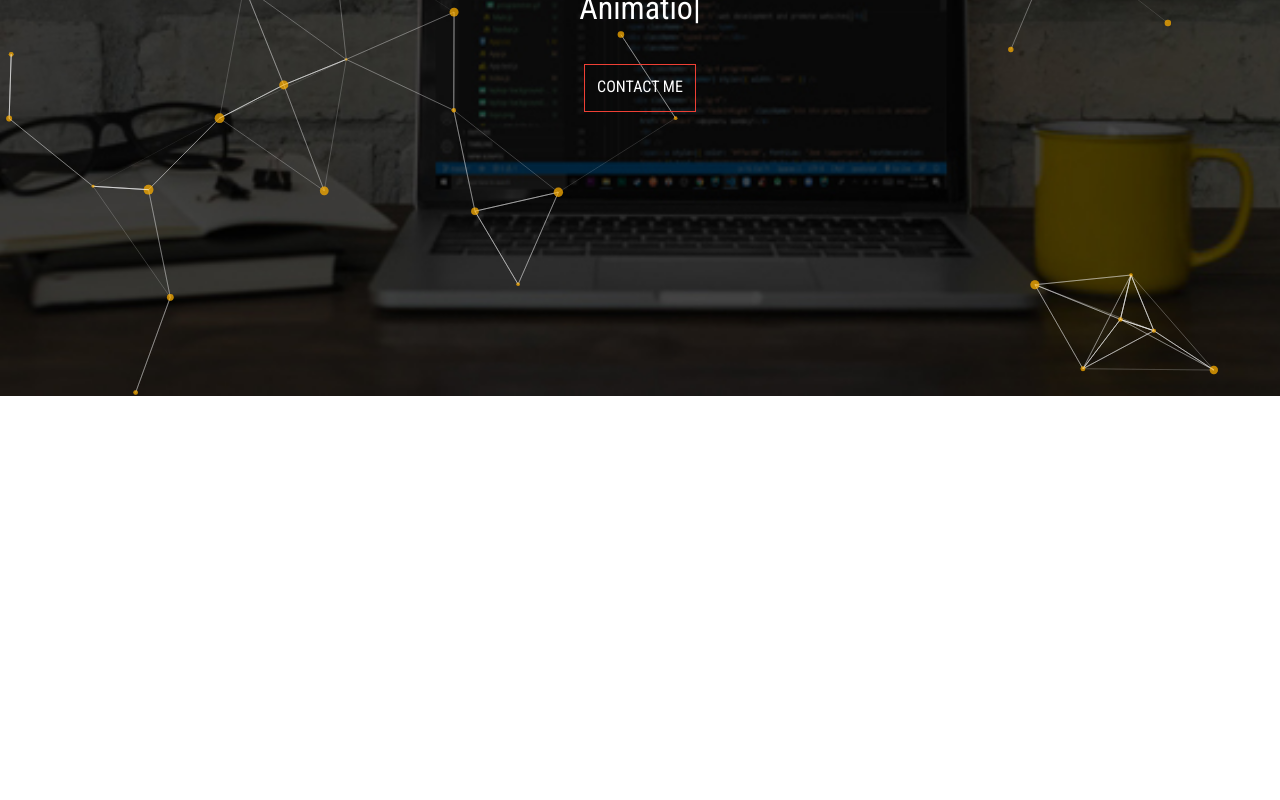
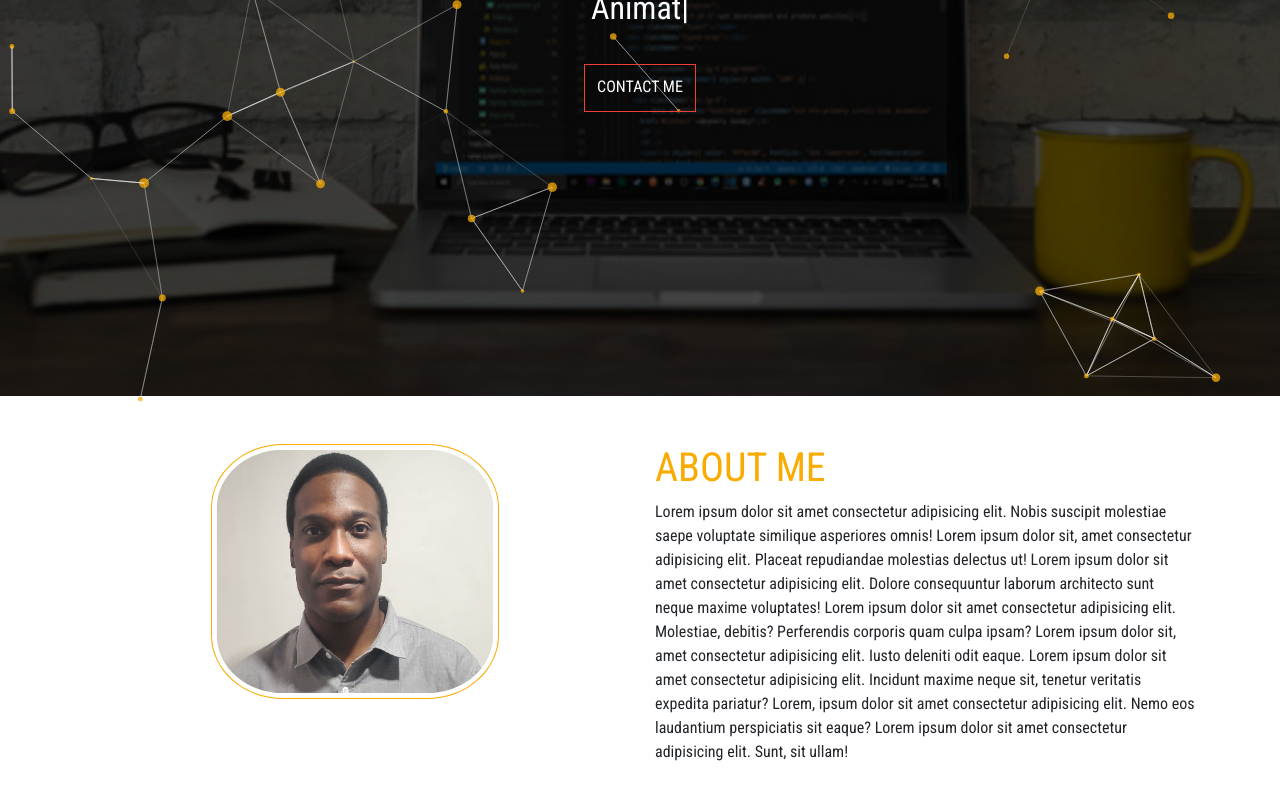
Before and after one commit to theoverse/portfolio-project, a React (Create React App) app: page / in a window 1280 px wide. Shown: the part 388-1188 px from the top of the page. Before the commit the page ends 800 px from the top, so only its background shows below. Built offline with nearby package versions, Linux system fonts and the light colour scheme.

Commit message:
About Me completed

```diff
--- a/src/App.css
+++ b/src/App.css
@@ -1,7 +1,7 @@
 @import url('https://fonts.googleapis.com/css2?family=Roboto+Condensed&display=swap');
 
 body {
-  font-family: 'Roboto Condensed', sans-serif;
+  font-family: 'Roboto Condensed', sans-serif !important;
 }
 
 :root {
@@ -79,7 +79,6 @@ nav ul {
   justify-content: center;
   align-items: center;
   text-align: center;
-  font-family: 'Roboto Condensed', sans-serif;
   z-index: 1;
 }
 
@@ -133,3 +132,29 @@ nav ul {
     display: none;
   }
 }
+
+/************************** ABOUT ME *******************************/
+.photo-wrap {
+  display: flex;
+  justify-content: center;
+  align-items: center;
+
+}
+
+.profile-img {
+  width: 18rem;
+  border-radius: 25%;
+  padding: .3rem;
+  border: 1px solid var(--primary-orange);
+}
+
+.about-heading {
+  color: var(--primary-orange);
+  text-transform: uppercase;
+}
+
+@media(max-width: 468px) {
+  .profile-img {
+    width: 10rem;
+  }
+}
--- a/src/App.js
+++ b/src/App.js
@@ -3,6 +3,7 @@ import 'bootstrap/dist/css/bootstrap.min.css';
 import Particles from 'react-tsparticles';
 import Navbar from './component/Navbar';
 import Header from './component/Header';
+import AboutMe from './component/AboutMe';
 
 function App() {
   const particlesInit = (main) => {
@@ -102,6 +103,7 @@ function App() {
         />
         <Navbar />
         <Header />
+        <AboutMe />
       </>
     </div>
   );
--- /dev/null
+++ b/src/component/AboutMe.js
@@ -0,0 +1,34 @@
+import React from "react"
+import Author from "../profile-img.jpg"
+
+const AboutMe = () => {
+    return (
+        <div className="container py-5 test">
+            <div className="row">
+                <div className="col-lg-6 col-xm-12">
+                    <div className="photo-wrap mb-5">
+                        <img className="profile-img" src={Author} alt="author..." />
+                    </div>
+                </div>
+                <div className="col-lg-6 col-xm-12">
+                    <h1 className="about-heading">About Me</h1>
+                    <p>
+                        Lorem ipsum dolor sit amet consectetur adipisicing elit. Nobis suscipit molestiae saepe voluptate similique asperiores omnis!
+                        Lorem ipsum dolor sit, amet consectetur adipisicing elit. Placeat repudiandae molestias delectus ut!
+
+                        Lorem ipsum dolor sit amet consectetur adipisicing elit. Dolore consequuntur laborum architecto sunt neque maxime voluptates!
+
+                        Lorem ipsum dolor sit amet consectetur adipisicing elit. Molestiae, debitis? Perferendis corporis quam culpa ipsam?
+                        Lorem ipsum dolor sit, amet consectetur adipisicing elit. Iusto deleniti odit eaque.
+
+                        Lorem ipsum dolor sit amet consectetur adipisicing elit. Incidunt maxime neque sit, tenetur veritatis expedita pariatur?
+                        Lorem, ipsum dolor sit amet consectetur adipisicing elit. Nemo eos laudantium perspiciatis sit eaque?
+                        Lorem ipsum dolor sit amet consectetur adipisicing elit. Sunt, sit ullam!
+                    </p>
+                </div>
+            </div>
+        </div>
+    )
+}
+
+export default AboutMe
```
Also changed, not shown: src/profile-img.jpg (added).
